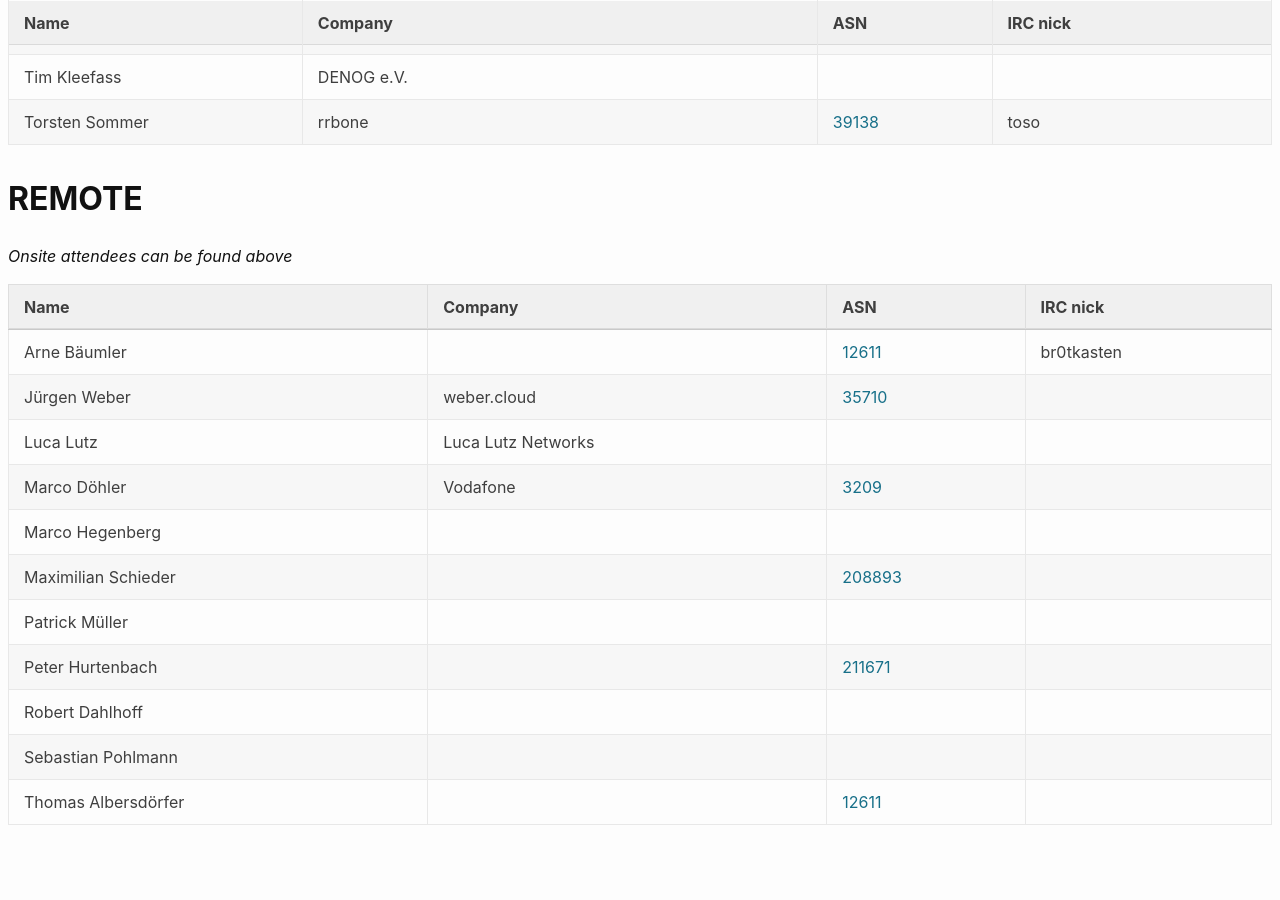
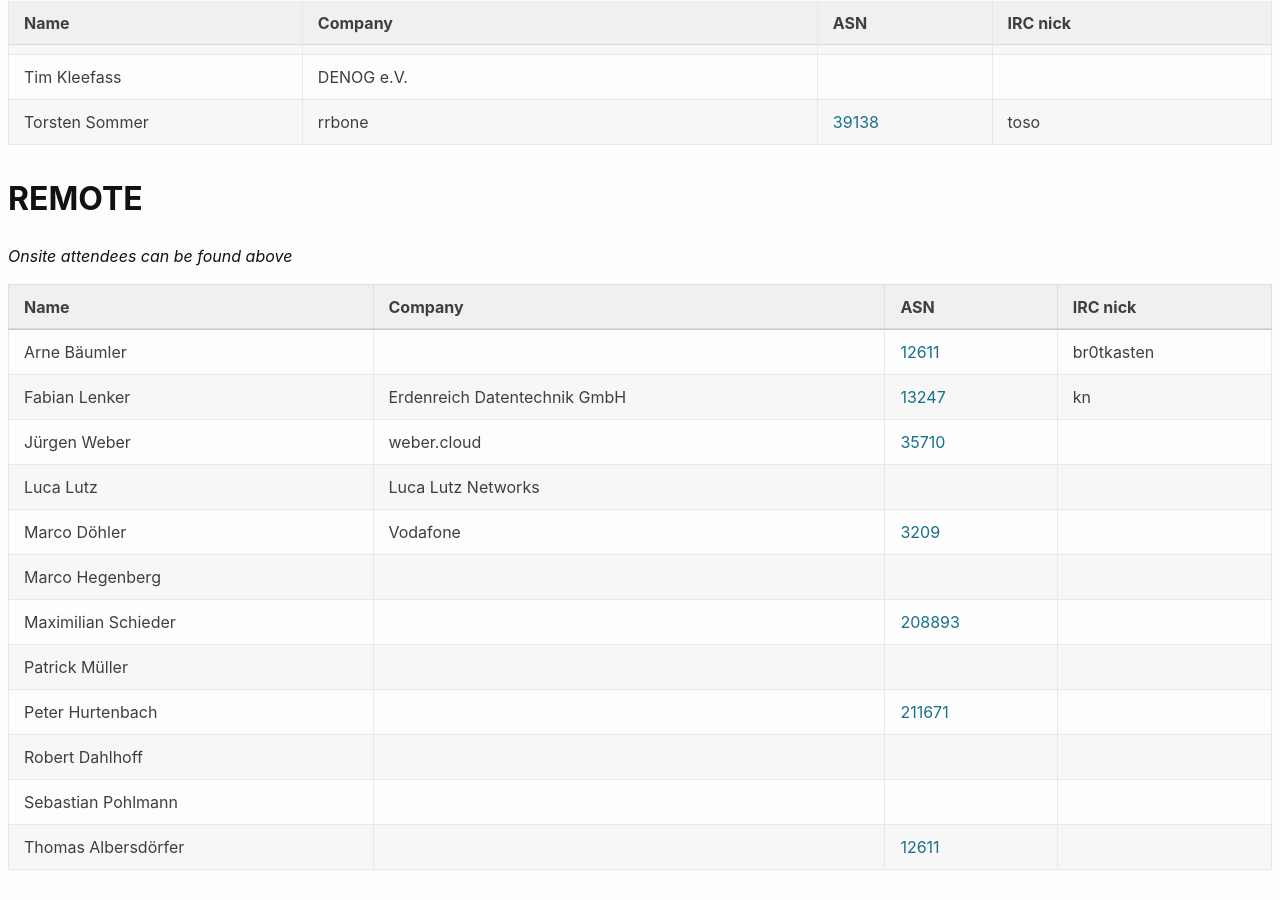
Before and after one commit to denog/pretix-attendeelist, a Jekyll site: the page built from denog15/index.md, in a window 1280 px wide and 900 px high, scrolled down 2102 px. Built offline with Jekyll 4.4.1, drawn with Linux system fonts in a browser that asks for light colours; before the commit the page ends 2957 px from its top, so only the background shows below that.

Commit message:
Latest data: Sat Jul 22 12:35:29 UTC 2023

```diff
--- a/_data/attendees_denog15_online.json
+++ b/_data/attendees_denog15_online.json
@@ -4,6 +4,12 @@
     "company": null,
     "irc": "br0tkasten",
     "asn": "12611"
+  },
+  {
+    "name": "Fabian Lenker",
+    "company": "Erdenreich Datentechnik GmbH",
+    "irc": "kn",
+    "asn": "13247"
   },
   {
     "name": "Jürgen Weber",
```
